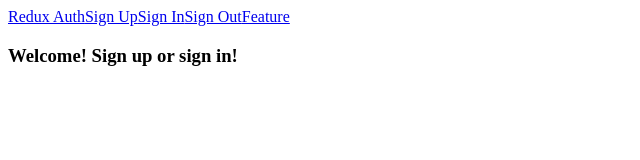
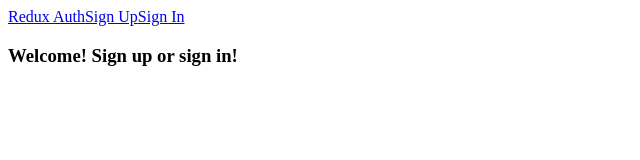
Before and after one commit to chaudharychandan/Token-Based-Authentication-React-Redux-App, a React (Create React App) app: page / in a window 1280 px wide. Shown: the top 160 px of the page, without its empty margins (0-640 px from the left). Built offline with nearby package versions, Linux system fonts and the light colour scheme.

Commit message:
Change header on the basis of user is logged in or logged out

```diff
--- a/src/components/Header.js
+++ b/src/components/Header.js
@@ -1,18 +1,38 @@
-import React, { Component } from 'react';
+import React, { Component, Fragment } from 'react';
 import { Link } from 'react-router-dom';
+import { connect } from 'react-redux';
 
 class Header extends Component {
+  renderLinks = () => {
+    if (this.props.authenticated) {
+      return (
+        <Fragment>
+          <Link to="/feature">Feature</Link>
+          <Link to="/signout">Sign Out</Link>
+        </Fragment>
+      );
+    } else {
+      return (
+        <Fragment>
+          <Link to="/signup">Sign Up</Link>
+          <Link to="/signin">Sign In</Link>
+        </Fragment>
+      );
+    }
+  }
+
   render() {
     return (
       <div>
         <Link to="/">Redux Auth</Link>
-        <Link to="/signup">Sign Up</Link>
-        <Link to="/signin">Sign In</Link>
-        <Link to="/signout">Sign Out</Link>
-        <Link to="/feature">Feature</Link>
+        {this.renderLinks()}
       </div>
     );
   }
 }
 
-export default Header;
+const mapStateToProps = ({ auth: { authenticated } }) => ({
+  authenticated
+});
+
+export default connect(mapStateToProps)(Header);
```
